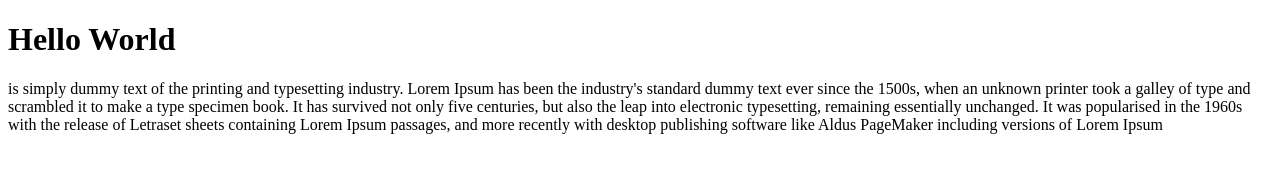
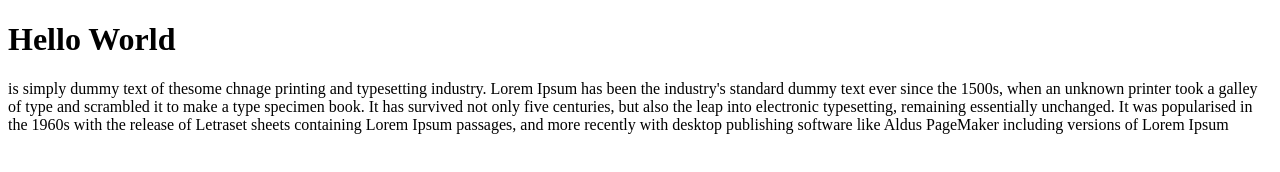
Before and after one commit to raghuponde/GitDemo, a plain HTML site: page index.html in a window 1280 px wide. Drawn offline with Linux system fonts and the light colour scheme.

Commit message:
Update index.html

```diff
--- a/index.html
+++ b/index.html
@@ -7,7 +7,7 @@
 </head>
 <body>
     <h1>Hello World</h1>
-    <p>is simply dummy text of the printing and typesetting industry. Lorem Ipsum has been the industry's standard dummy text ever since the 1500s, when an unknown printer took a galley of type and scrambled it to make a type specimen book. It has survived not only five centuries, but also the leap into electronic typesetting, remaining essentially unchanged. It was popularised in the 1960s with the release of Letraset sheets containing Lorem Ipsum passages, and more recently with desktop publishing software like Aldus PageMaker including versions of Lorem Ipsum</p>
+    <p>is simply dummy text of thesome chnage  printing and typesetting industry. Lorem Ipsum has been the industry's standard dummy text ever since the 1500s, when an unknown printer took a galley of type and scrambled it to make a type specimen book. It has survived not only five centuries, but also the leap into electronic typesetting, remaining essentially unchanged. It was popularised in the 1960s with the release of Letraset sheets containing Lorem Ipsum passages, and more recently with desktop publishing software like Aldus PageMaker including versions of Lorem Ipsum</p>
 
 </body>
 </html>
```
